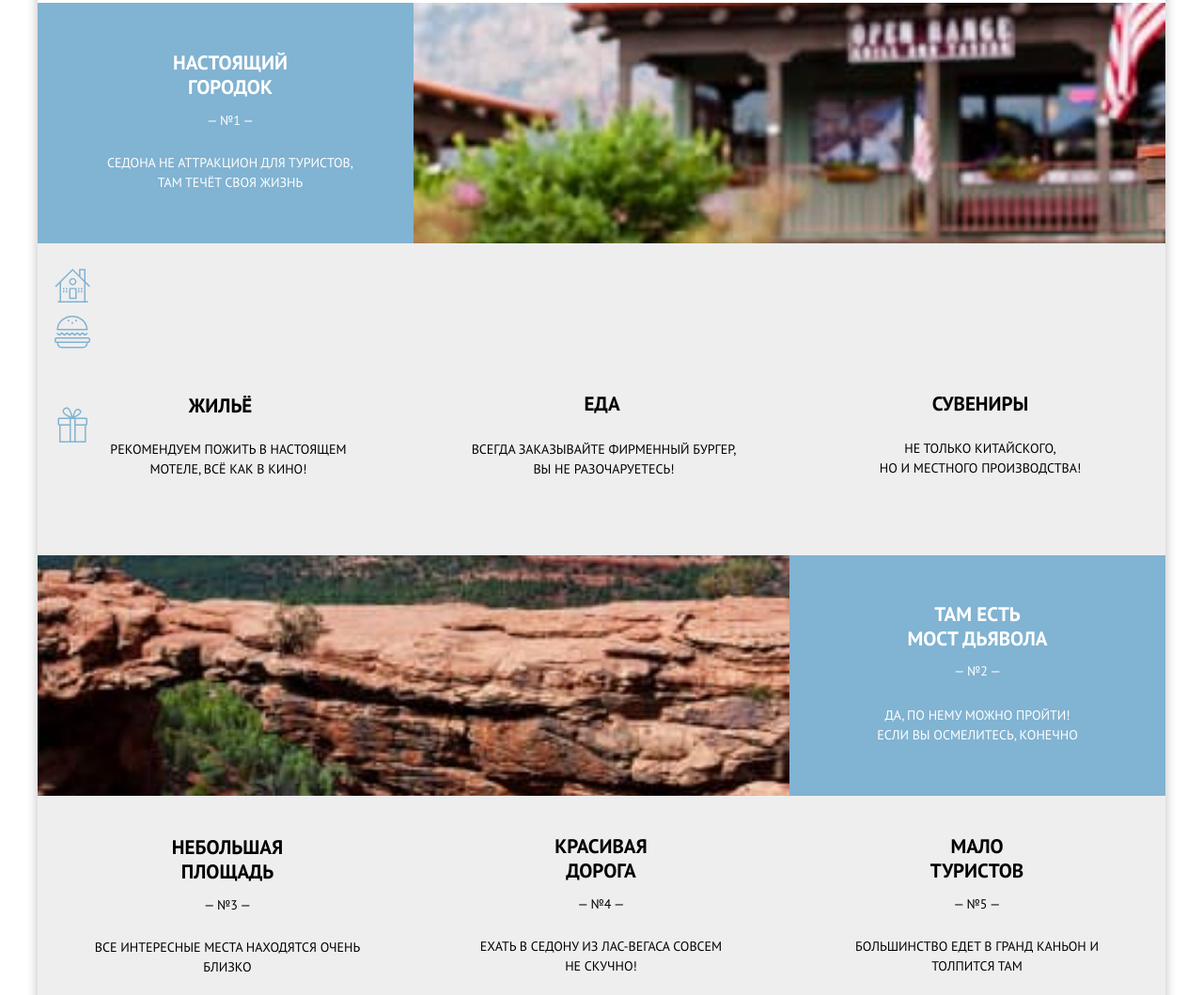
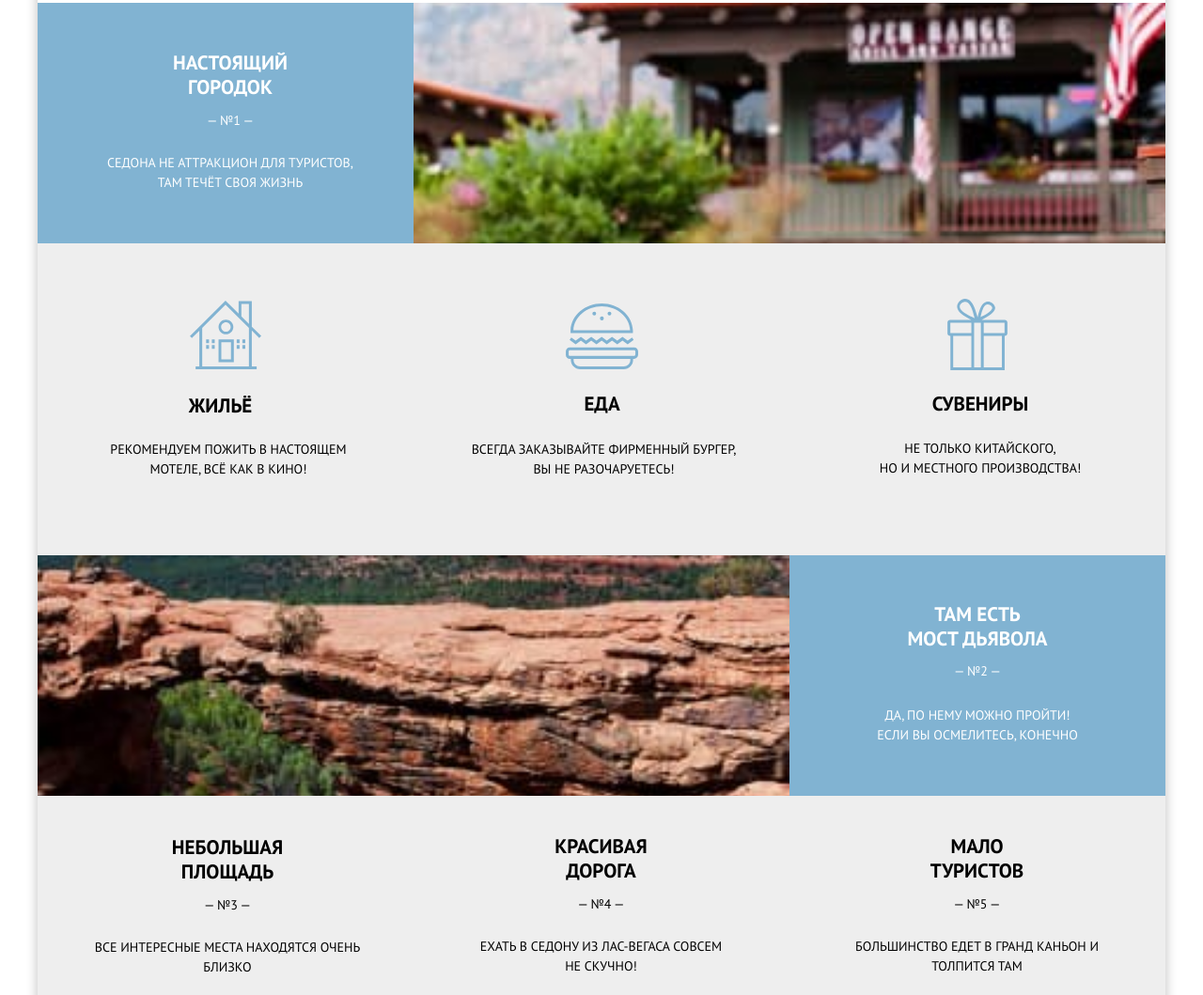
Before and after one commit to htmlacademy-adaptive/1783917-sedona-27, a website: page source/index.html in a window 1280 px wide. Shown: the part 777-1836 px from the top of the page at 94% size. Drawn offline with nearby package versions, Linux system fonts and the light colour scheme; files that its build step writes are made by us from their sources.

Commit message:
добавляет иконки в форме, исправляет отображение иконок в преимуществах

```diff
--- a/source/sass/blocks/advantages.scss
+++ b/source/sass/blocks/advantages.scss
@@ -598,6 +598,110 @@
   bottom: 100px;
 }
 
+//ЦВЕТНЫЕ ИКОНКИ ДЛЯ ПРЕИМУЩЕСТВ TABLET
+@media (min-width: $tablet-width) {
+  .advantages__item--housing::before {
+    content: "";
+    position: absolute;
+    display: block;
+    background-image: url("../img/house.svg");
+    width: 88px;
+    height: 77px;
+    margin: -30px -8px;
+    left: 92px;
+    background-position: center;
+    background-repeat: no-repeat;
+    background-size: 81px;
+    top: 85px;
+  }
+}
+
+@media (min-width: $tablet-width) {
+  .advantages__item--food::before {
+    content: "";
+    position: absolute;
+    display: block;
+    background-image: url("../img/burger.svg");
+    width: 88px;
+    height: 77px;
+    margin: -30px -8px;
+    left: 346px;
+    background-position: center;
+    background-repeat: no-repeat;
+    background-size: 81px;
+    top: 85px;
+  }
+}
+
+@media (min-width: $tablet-width) {
+  .advantages__item--gift::before {
+    content: "";
+    position: absolute;
+    display: block;
+    background-image: url("../img/present.svg");
+    width: 88px;
+    height: 77px;
+    margin: -30px -8px;
+    left: 602px;
+    background-position: center;
+    background-repeat: no-repeat;
+    background-size: 81px;
+    top: 83px;
+  }
+}
+
+//ЦВЕТНЫЕ ИКОНКИ ДЛЯ ПРЕИМУЩЕСТВ DESKTOP
+@media (min-width: $desktop-width) {
+  .advantages__item--housing::before {
+    content: "";
+    position: absolute;
+    display: block;
+    background-image: url("../img/house.svg");
+    width: 88px;
+    height: 77px;
+    margin: -30px -8px;
+    left: 163px;
+    background-position: center;
+    background-repeat: no-repeat;
+    background-size: 81px;
+    top: 89px;
+  }
+}
+
+@media (min-width: $desktop-width) {
+  .advantages__item--food::before {
+    content: "";
+    position: absolute;
+    display: block;
+    background-image: url("../img/burger.svg");
+    width: 88px;
+    height: 77px;
+    margin: -30px -8px;
+    left: 564px;
+    background-position: center;
+    background-repeat: no-repeat;
+    background-size: 81px;
+    top: 90px;
+  }
+}
+
+@media (min-width: $desktop-width) {
+  .advantages__item--gift::before {
+    content: "";
+    position: absolute;
+    display: block;
+    background-image: url("../img/present.svg");
+    width: 88px;
+    height: 77px;
+    margin: -30px -8px;
+    left: 963px;
+    background-position: center;
+    background-repeat: no-repeat;
+    background-size: 81px;
+    top: 88px;
+  }
+}
+
 .advantages__real__town {
   display: flex;
   margin: 0 auto;
--- a/source/sass/blocks/contacts.scss
+++ b/source/sass/blocks/contacts.scss
@@ -90,7 +90,7 @@
   height: 55px;
   border: none;
   position: absolute;
-  top: 94px;
+  top: 27px;
   right: 21px;
   cursor: pointer;
 
@@ -100,8 +100,8 @@
     height: 55px;
     border: none;
     position: absolute;
-    top: 74px;
-    right: 2px;
+    top: 23px;
+    right: 1px;
     cursor: pointer;
 
     @media (min-width: $desktop-width) {
@@ -110,8 +110,8 @@
       height: 55px;
       border: none;
       position: absolute;
-      top: 74px;
-      right: -2px;
+      top: 23px;
+      right: 0;
       cursor: pointer;
     }
   }
@@ -130,7 +130,7 @@
   height: 55px;
   border: none;
   position: absolute;
-  top: 188px;
+  top: 121px;
   right: 21px;
   cursor: pointer;
 
@@ -140,8 +140,8 @@
     height: 55px;
     border: none;
     position: absolute;
-    top: 168px;
-    right: 2px;
+    top: 117px;
+    right: 3px;
     cursor: pointer;
 
     @media (min-width: $desktop-width) {
@@ -150,8 +150,8 @@
       height: 55px;
       border: none;
       position: absolute;
-      top: 171px;
-      right: -2px;
+      top: 119px;
+      right: 1px;
       cursor: pointer;
     }
   }
--- a/source/sass/blocks/review__field-group.scss
+++ b/source/sass/blocks/review__field-group.scss
@@ -6,6 +6,7 @@
   box-sizing: border-box;
   border: none;
   border-bottom: 1px solid #e5e5e5;
+  position: relative;
 }
 
 @media (min-width: $tablet-width) {
@@ -37,6 +38,7 @@
 @media (min-width: $tablet-width) {
   .review__field-group:nth-child(2) {
     border: none;
+    position: relative;
   }
 }
 
```
Also changed, not shown: source/form.html (+2 -0 lines).
